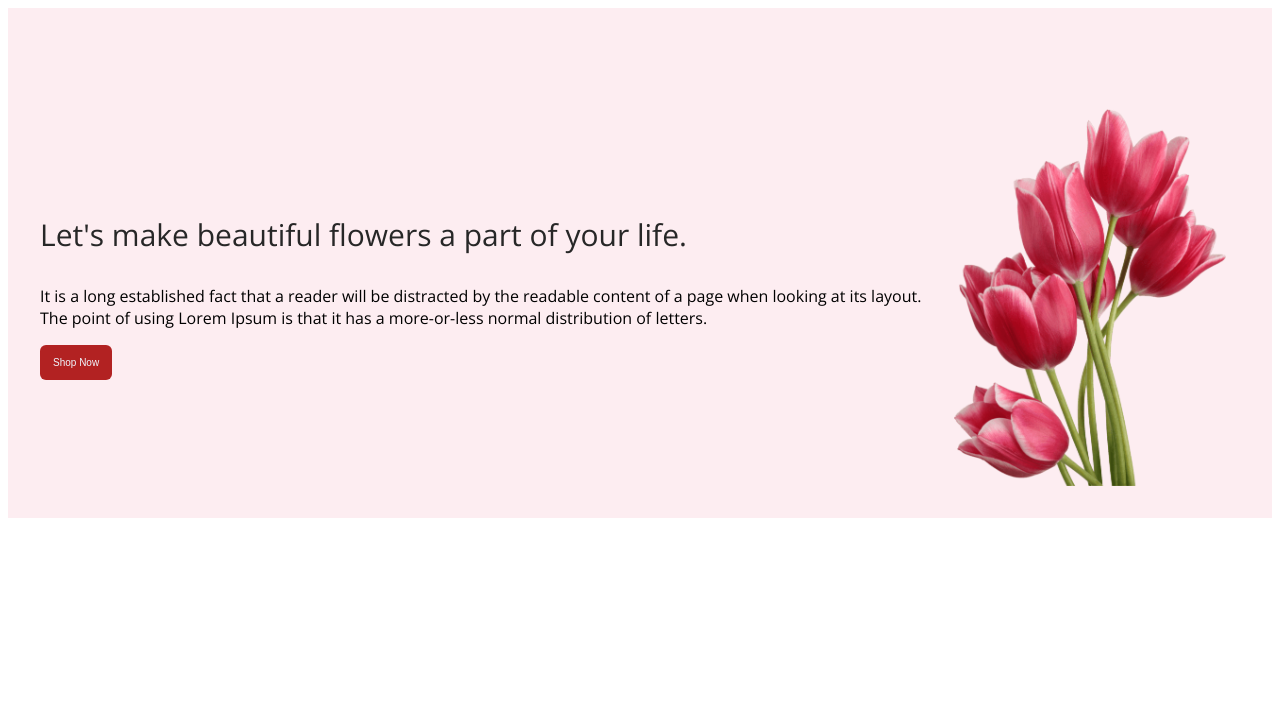
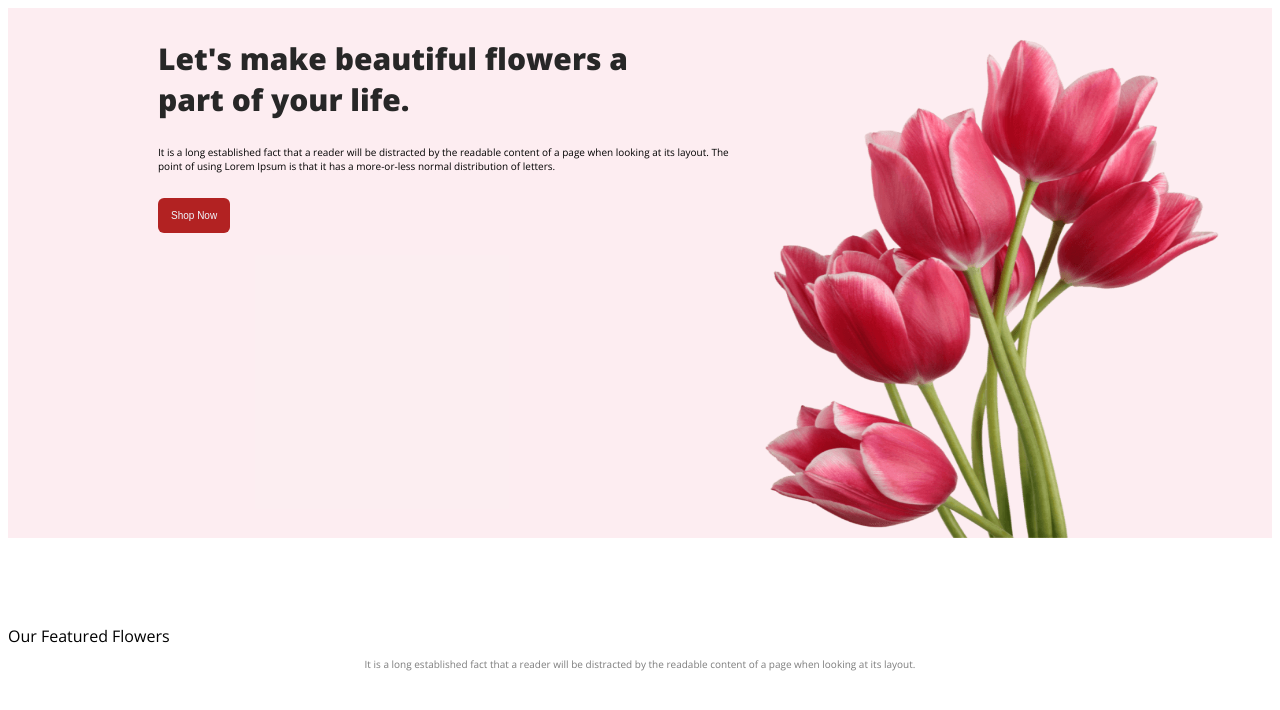
Before and after one commit to mim-111/mim-s-repo, a plain HTML site: page index.html in a window 1280 px wide. Drawn offline with nearby package versions, Linux system fonts and the light colour scheme.

Commit message:
about section created

```diff
--- a/index.html
+++ b/index.html
@@ -23,11 +23,19 @@
             <p class=" nav-title ">Let's make
                 beautiful flowers a
                 part of your life.</p>
-            <p> It is a long established fact that a reader will be distracted by the readable content of a page when looking at its layout. The point of using Lorem Ipsum is that it has a more-or-less normal distribution of letters.</p>
+            <p class="banner-description"> It is a long established fact that a reader will be distracted by the readable content of a page when looking at its layout. The point of using Lorem Ipsum is that it has a more-or-less normal distribution of letters.</p>
             <button class="btn-primary">Shop Now</button>
 
         </div>
         <img class="profile-pic" src="images/pngwing 10.png" alt="">
         </div>
     </header>
-    <main></main>
+    <main>
+        <section class="about">
+        <h3 class="section-title"></h3>Our Featured Flowers</h3>
+
+        <p class="section-description">It is a long established fact that a reader will be distracted by the readable content of a page when looking at its layout.</p>
+
+    </section>
+</main>
+</body>
--- a/styles/flower.css
+++ b/styles/flower.css
@@ -8,20 +8,24 @@ body{
 .nav-title {
     color: #272727;
 font-size: 30px;
-font-weight: 500;
+font-weight: 550;
 line-height: normal;
 margin-top: 0px;
 margin-left: 80;
 margin-right: 96px;
+margin-bottom: 25px;
+line-break: 600 px;
+line-height: 200 px;
 
 }
 
-h2{
-/*sets the color of h2 element to burlywood*/
+p{
+/*sets the color of p element to burlywood*/
 color: black;
 font-size: 10px;
-font-weight: 100;
+font-weight: 30px;
 line-height: normal;
+margin-bottom: 25px ;
 
 .}
 
@@ -31,7 +35,7 @@ line-height: normal;
     border: 0;
     color:aliceblue;
     font-size: 10px;
-    font-weight:100;
+    font-weight:15px;
     padding: 12px 13px;
  }
 
@@ -40,9 +44,10 @@ line-height: normal;
 /* nav related styles */
 
 
-nav > ul{
+nav > {
     display: flex;
-    /*justify*/
+    margin: 0 299px;
+
 
    align-items: center;
 }
@@ -63,12 +68,51 @@ nav li{
     background-color: rgba(229, 84, 115, 0.10);
 }
     .banner{
-        padding: 100px 32px 32px;
+        padding: 30px 30px 0px 150px;
         display: flex;
-        align-items: center;
+        /*align-items: center;*/
 
     }
     .banner .profile-pic
     {
-        width: 300px;
+
+        width: 500px;
+height: 500px;
+flex-shrink: 0;
+
+
     }
+/*.section-title{
+color: #272727;
+text-align: center;
+font-size: 80px;
+font-weight: 190;
+line-height: normal;*/
+
+
+
+/*.section-description{
+color: rgba(39, 39, 39, 0.60);
+text-align: center;
+font-size: 10px;
+/*line-height: 30px;*/
+/* 166.667% */
+    }
+    /* main section styles*/
+    /* about section styles */
+    .about{
+        padding: 100px;
+        border-radius: 10px;
+        background: white;
+
+    }
+    .section-title{
+        color: #272727;
+        text-align:center;
+        font-size: 87px;
+        font-weight: 800;
+        }
+        .section-description{
+            color: rgba(39, 39, 39, 0.60);
+            text-align: center;
+            font-size: 10px;}
```
